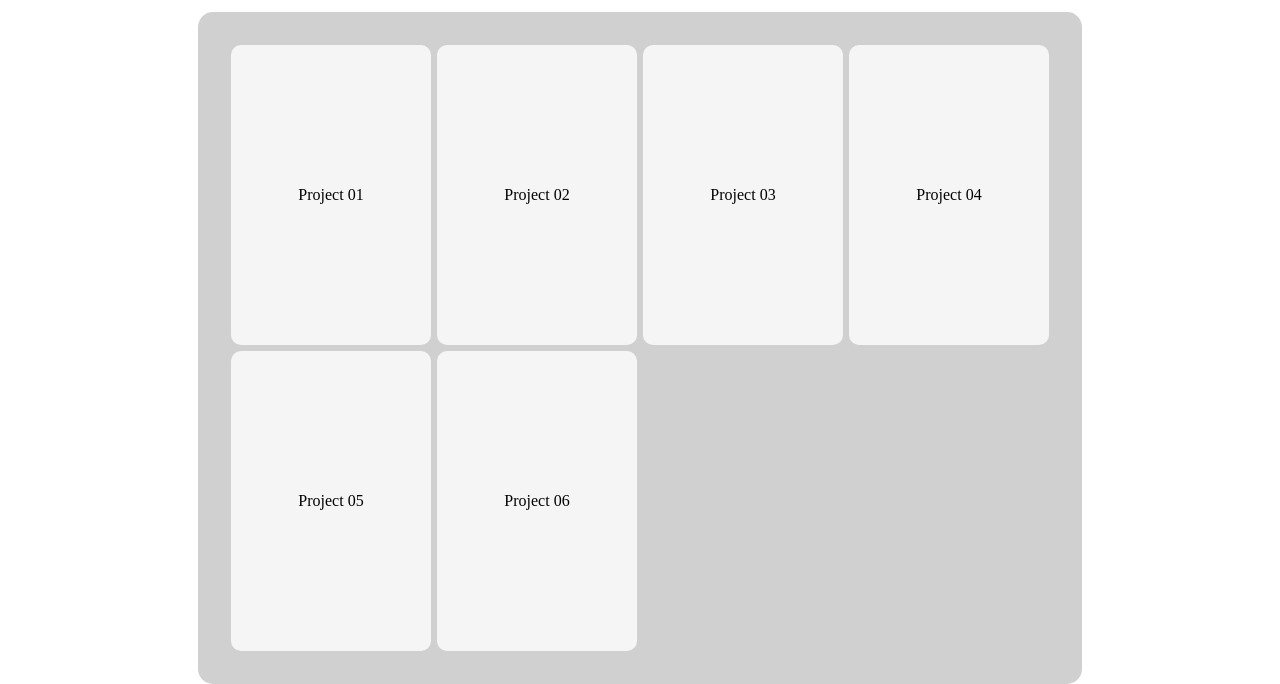
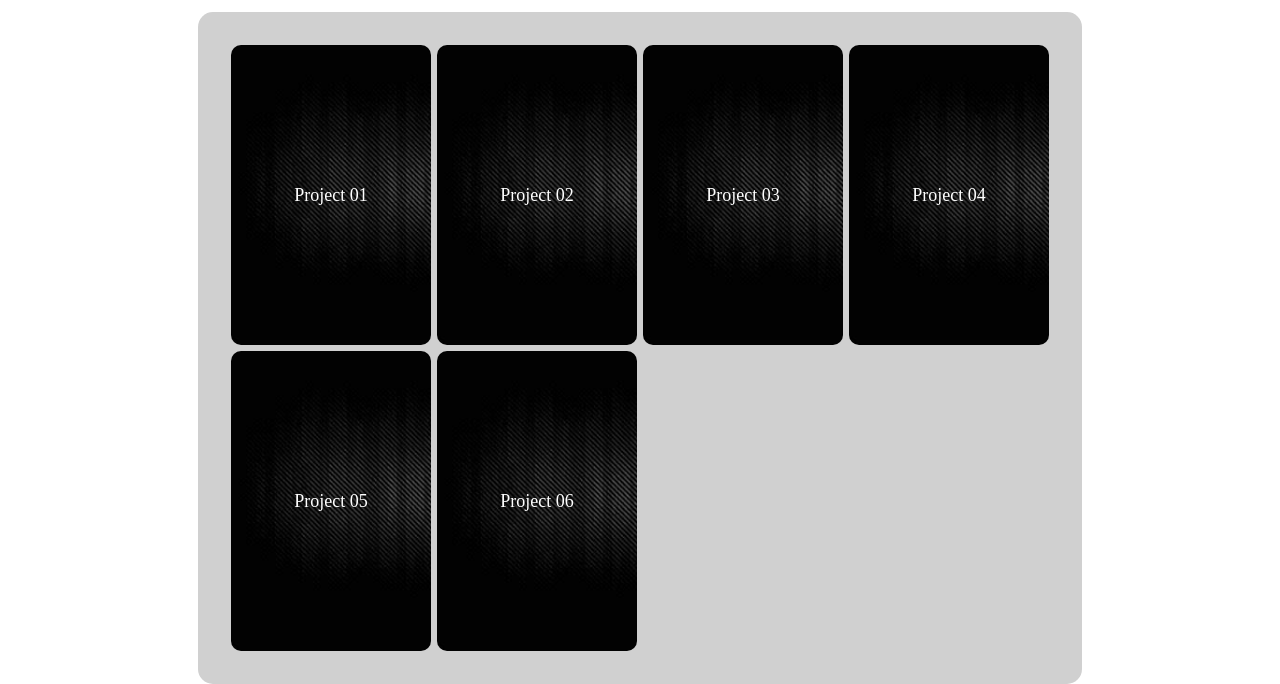
Before and after one commit to Dinuka0512/HTML-CSS-practice-Exercises, a plain HTML site: page index.html in a window 1280 px wide. Shown: the part 228-912 px from the top of the page. Drawn offline with Linux system fonts and the light colour scheme.

Commit message:
Created the all links and updated

```diff
--- a/index.html
+++ b/index.html
@@ -74,6 +74,20 @@
             height: 300px;
             background-color: whitesmoke;
             border-radius: 10px;
+
+            background-image: url("assets/images/img_1.png");
+            background-size: cover;
+
+            transition-duration: 300ms;
+        }
+
+        .card:hover{
+            opacity: 0.9;
+            box-shadow: 2px 2px 4px 2px gray;
+        }
+
+        .card:active{
+            opacity: 0.6;
         }
 
         @media all and (max-width:1500px ) {
@@ -126,6 +140,9 @@
 
         .card>a{
             align-content: center;
+            text-decoration: none;
+            font-size: 18px;
+            color: white;
         }
     </style>
 </head>
@@ -143,27 +160,27 @@
         </div>
         <div id="container">
             <div class="card">
-                <a>Project 01</a>
+                <a href="Html001/index01.html">Project 01</a>
             </div>
 
             <div class="card">
-                <a>Project 02</a>
+                <a href="Html002/index01.html">Project 02</a>
             </div>
 
             <div class="card">
-                <a>Project 03</a>
+                <a href="Html003/index01.html">Project 03</a>
             </div>
 
             <div class="card">
-                <a>Project 04</a>
+                <a href="Html004/index01.html">Project 04</a>
             </div>
 
             <div class="card">
-                <a>Project 05</a>
+                <a href="Html005/index01.html">Project 05</a>
             </div>
 
             <div class="card">
-                <a>Project 06</a>
+                <a href="Html006/index01.html">Project 06</a>
             </div>
         </div>
     </main>
```
Also changed, not shown: assets/images/img.png (added), assets/images/img_1.png (added).
